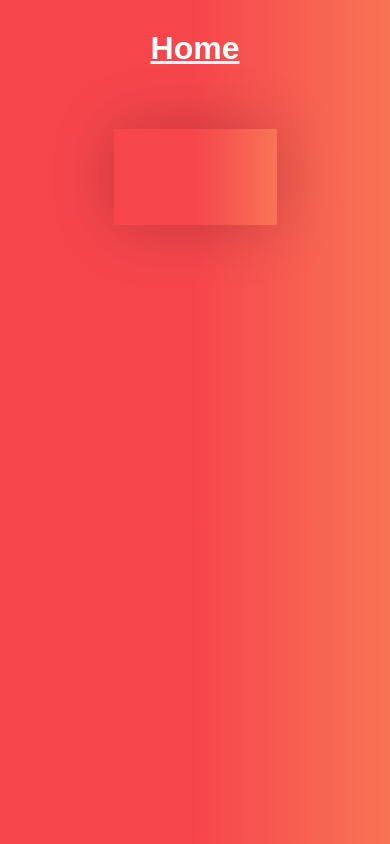
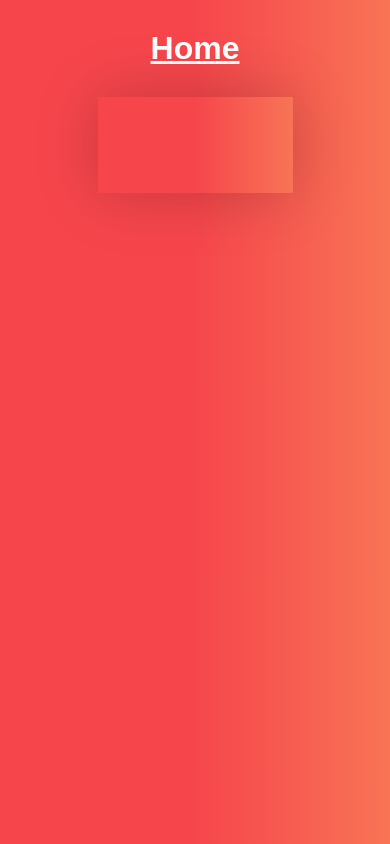
Before and after one commit to rennygalindez/todo-app-vue, a Vue app: page / in a window 390 px wide. Built offline with nearby package versions, Linux system fonts and the light colour scheme.

Commit message:
Remove padding to implement mobile first desing.

```diff
--- a/src/views/Home.vue
+++ b/src/views/Home.vue
@@ -17,6 +17,5 @@ export default {
   display: flex;
   flex-direction: column;
   justify-content: center;
-  padding: 2rem;
 }
 </style>
```
